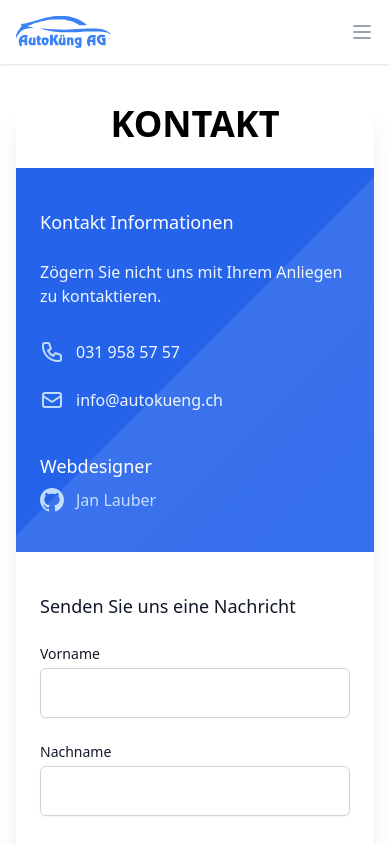
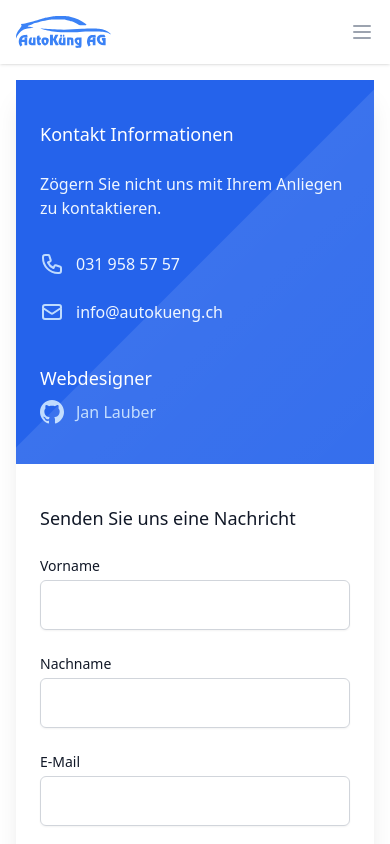
Before and after one commit to janlauber/autokueng-frontend, a Next.js app: page /kontakt in a window 390 px wide. Built offline with nearby package versions, Linux system fonts and the light colour scheme.

Commit message:
fixed navbar
Signed-off-by: Jan Lauber <jan.lauber@protonmail.ch>

```diff
--- a/components/Navbar.js
+++ b/components/Navbar.js
@@ -68,7 +68,7 @@ function Navbar(props) {
   }
 
   return (
-    <Disclosure as="nav" className="bg-white shadow absolute z-50 w-full">
+    <Disclosure as="nav" className="bg-white shadow fixed z-50 w-full">
 
       {({ open }) => (
         <>
--- a/components/kontakt/ContactForm.js
+++ b/components/kontakt/ContactForm.js
@@ -97,7 +97,9 @@ export default function ContactForm() {
         <div className="">
             <div className="max-w-7xl mx-auto px-4  sm:px-6 lg:px-8">
                 <div className="relative shadow-xl">
-                    <Heading title="KONTAKT" subtitle="" />
+                    <div className='hidden sm:block'>
+                        <Heading title="KONTAKT" subtitle="" />
+                    </div>
 
                     <div className="grid grid-cols-1 lg:grid-cols-3">
                         {/* Contact information */}
```
